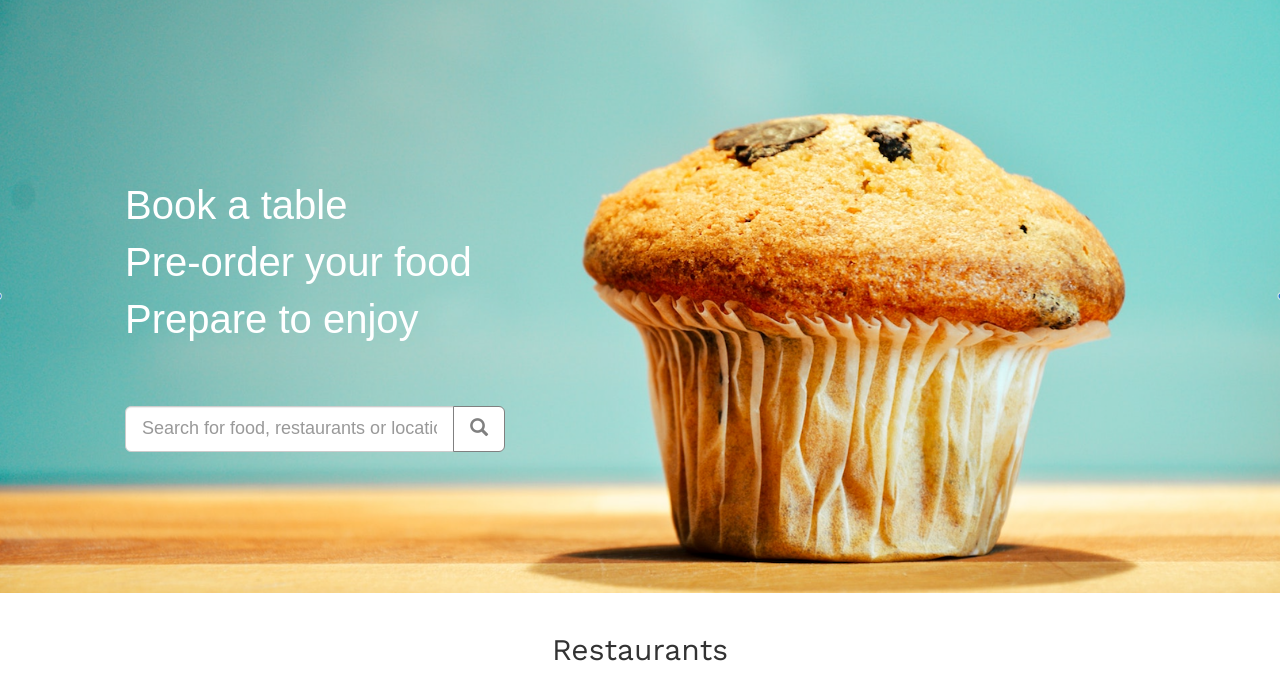
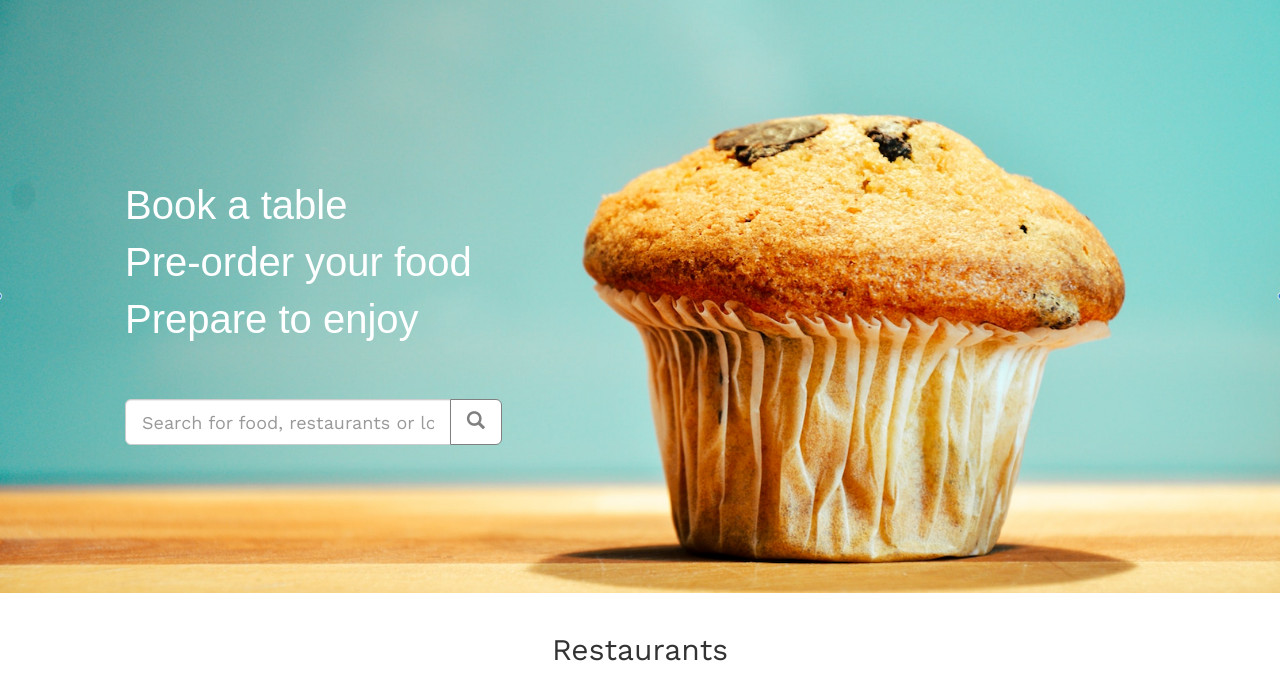
Before and after one commit to Code-Institute-Submissions/feedFast, a Django app: template restaurants/templates/restaurant_page.html in a window 1280 px wide. Shown: the part 51-751 px from the top of the page. Run offline with Django 3.2, Linux system fonts and the light colour scheme; the template is opened without the code that fills it, so the values that code supplies are empty; some libraries are stand-ins or nearby versions.

Commit message:
Search functionality

```diff
--- a/home/static/home/style.css
+++ b/home/static/home/style.css
@@ -30,30 +30,24 @@ position: relative;
 text-align: left;
 color: white;
 margin-top: 0px;
--moz-transform: scaleX(-1);
-        -o-transform: scaleX(-1);
-        -webkit-transform: scaleX(-1);
-        transform: scaleX(-1);
-        filter: FlipH;
 }
 
-.landingText,
-.landingText form{
+.landingText{
     position: absolute;
     margin: auto;
-    margin-right: 110px;
+    margin-left: 110px;
     top: 30%; left: 0px; bottom: 0; right: 0;
 	font-family: 'Karla', sans-serif;
     font-size: 4rem;
-    -moz-transform: scaleX(-1);
-        -o-transform: scaleX(-1);
-        -webkit-transform: scaleX(-1);
-        transform: scaleX(-1);
-        filter: FlipH;
+
 }
 
 .custom-search-input {
     position: absolute;
+    margin: auto;
+    margin-left: 110px;
+    top: 400px; left: 0px; bottom: 0; right: 0;
+    padding-right: 10px;
 }
 
 .alert {
--- a/restaurants/templates/restaurant_page.html
+++ b/restaurants/templates/restaurant_page.html
@@ -10,23 +10,22 @@
     <div class="row max-viewport align-items-center">
     <div class="col-12">
     <div class="row">
-    <img class="img-responsive banner"  src="{% static 'home/images/muffinSmaller.png' %}"></img>
-     <!--<div class="col-sm-6 landingText">-->
+    <img class="img-responsive banner"  src="{% static 'home/images/muffinSmallerleft.png' %}"></img>
     <p class="landingText">Book a table<br>Pre-order your food<br>Prepare to enjoy
     <br>
     <br>
-         <!--<form action="{% url 'search' %}" role="search" class="custom-search-input">-->
+         <form action="{% url 'search' %}" role="search" class="custom-search-input">
                 <span class="input-group col-md-4">
-                    <input type="text" class="form-control input-lg" placeholder="Search for food, restaurants or locations" />
+                    <input type="text" class="form-control input-lg" name="query" id="search" placeholder="Search for food, restaurants or locations" />
                     <span class="input-group-btn">
                         <button class="btn btn-info btn-lg" type="button">
                             <i class="glyphicon glyphicon-search"></i>
                         </button>
-
                     </span>
                 </span>
-                <!--</form>-->
-    </p>
+                </form>
+
+
 
                 </div>
             </div>
```
Also changed, not shown: home/static/home/images/muffin2.jpg (deleted), home/static/home/images/muffinSmaller.png (deleted), home/static/home/images/muffinSmallerleft.png (added).
